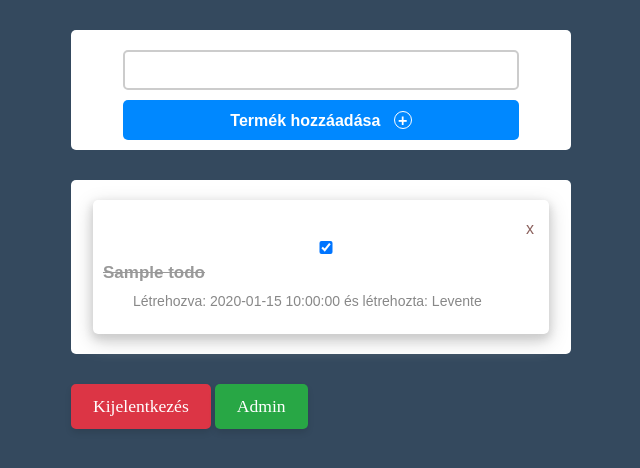
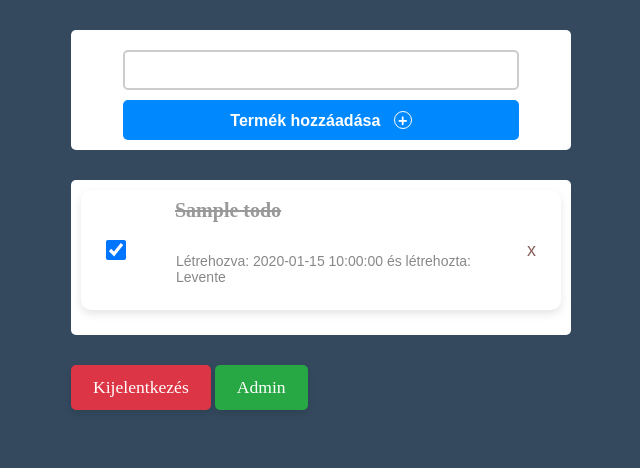
Before and after one commit to SzmrLevee/shoppingapp, a PHP site: page /todo.php in a window 1280 px wide. Shown: the top 468 px of the page, without its empty margins (319-959 px from the left). Run offline with PHP 8.4, Linux system fonts and the light colour scheme; a user stored in the database is signed in; data comes from the database, SQL or seed files in the repository; tables that the repository leaves empty hold one stand-in row (values such as "Sample post").

Commit message:
Termékek javítása

```diff
--- a/shoppingapp/app/check.php
+++ b/shoppingapp/app/check.php
@@ -10,7 +10,7 @@ if (!isset($_SESSION['id'])) {
 }
 
 if (isset($_POST['id'])) {
-    $todoId = $_POST['id'];
+    $todoId = intval($_POST['id']);
 
     $stmt = $conn->prepare("SELECT checked FROM todos WHERE id = ?");
     $stmt->execute([$todoId]);
--- a/shoppingapp/css/style.css
+++ b/shoppingapp/css/style.css
@@ -83,11 +83,45 @@ body {
 }
 
 .todo-item {
-    width: 95%;
-    margin: 10px auto;
-    padding: 20px 10px;
-    box-shadow: 0 4px 8px 0 #ccc, 0 6px 20px 0 #ccc;
-    border-radius: 5px;
+  display: flex;
+  align-items: center;
+  justify-content: space-between;
+  margin-bottom: 15px;
+  background: #fff;
+  border-radius: 10px;
+  padding: 20px;
+  box-shadow: 0 4px 8px rgba(0, 0, 0, 0.1);
+  min-height: 80px;
+}
+
+.todo-checkbox {
+  margin-right: 15px;
+  display: flex;
+  align-items: center;
+}
+
+.todo-content {
+  display: flex;
+  flex-direction: column;
+  flex-grow: 1;
+  justify-content: center;
+}
+
+.todo-content small {
+  font-size: 20px;
+  color: #666;
+  margin: 0;
+}
+
+.todo-remove {
+  margin-left: auto;
+  cursor: pointer;
+  font-size: 18px;
+  color: rgb(139, 97, 93);
+}
+
+.todo-remove:hover {
+  color: #ff0000;
 }
 
 .todo-item h2 {
@@ -130,6 +164,28 @@ body {
 
 .checked {
   color: #999 !important;
+  text-decoration: line-through;
+}
+
+.check-box {
+  margin: 0;
+  cursor: pointer;
+  width: 20px;
+  height: 20px;
+}
+
+.todo-label {
+  font-size: 20px;
+  font-weight: bold;
+  color: #333;
+  margin: 0;
+  padding-left: 5px;
+  padding-top: 15px;
+}
+
+
+.todo-label.checked {
+  color: #999;
   text-decoration: line-through;
 }
 
@@ -179,12 +235,8 @@ input {
   font-size: 15px;
 }
 
-.input-group {
+.input-group i {
   padding: 1% 0;
-    position: relative;
-}
-
-.input-group i {
   position: absolute;
   color: black;
 }
--- a/shoppingapp/todo.php
+++ b/shoppingapp/todo.php
@@ -70,21 +70,21 @@ $isAdmin = ($role == 4);
 
             <?php while($todo = $todosQuery->fetch(PDO::FETCH_ASSOC)) { ?>
                 <div class="todo-item">
-                    <span id="<?php echo $todo['id']; ?>" class="remove-to-do">x</span>
-                    <?php if($todo['checked']){ ?>
+                    <div class="todo-checkbox">
                         <input type="checkbox"
                             class="check-box"
-                               data-todo-id ="<?php echo $todo['id']; ?>"
-                               checked />
-                        <h2 class="checked"><?php echo $todo['title'] ?></h2>
-                    <?php } else { ?>
-                        <input type="checkbox"
-                               data-todo-id ="<?php echo $todo['id']; ?>"
-                               class="check-box" />
-                        <h2><?php echo $todo['title'] ?></h2>
-                    <?php } ?>
-                    <br>
-                    <small>Létrehozva: <?php echo $todo['created_at']; ?> és létrehozta: <?php echo $todo['firstName']; ?></small>
+                            data-todo-id="<?php echo $todo['id']; ?>"
+                            <?php echo $todo['checked'] ? 'checked' : ''; ?> />
+                    </div>
+                    <div class="todo-content">
+                        <label class="todo-label <?php echo $todo['checked'] ? 'checked' : ''; ?>">
+                            <?php echo htmlspecialchars($todo['title']); ?>
+                        </label>
+                        <small>Létrehozva: <?php echo $todo['created_at']; ?> és létrehozta: <?php echo htmlspecialchars($todo['firstName']); ?></small>
+                    </div>
+                    <div class="todo-remove">
+                        <span id="<?php echo $todo['id']; ?>" class="remove-to-do">x</span>
+                    </div>
                 </div>
             <?php } ?>
         </div>
@@ -98,55 +98,62 @@ $isAdmin = ($role == 4);
     </div>
 
     <script>
-        $(document).ready(function(){
+    document.addEventListener('DOMContentLoaded', function() {
+    document.querySelectorAll('.check-box').forEach(function(checkbox) {
+        checkbox.addEventListener('change', function() {
+            const id = this.dataset.todoId;
+            const label = this.closest('.todo-item').querySelector('.todo-label');
+            const isChecked = this.checked;
 
-            $('.remove-to-do').click(function(){
-                const id = $(this).attr('id');
-                const element = $(this).parent();
+            if (isChecked) {
+                label.classList.add('checked');
+            } else {
+                label.classList.remove('checked');
+            }
+            fetch('./app/check.php', {
+                method: 'POST',
+                headers: {
+                    'Content-Type': 'application/x-www-form-urlencoded',
+                },
+                body: `id=${id}`
+            })
+            .then(response => response.text())
+            .then(data => {
+                if (data === 'error') {
+                    alert('Hiba történt az állapot frissítése során.');
+                }
+            })
+            .catch(err => console.error('Hiba:', err));
+        });
+    });
 
-                if (confirm('Biztosan ki akarod törölni?')) {
-                    $.post("./app/remove.php",
-                          {
-                              id: id
+    document.querySelectorAll('.remove-to-do').forEach(function(button) {
+        button.addEventListener('click', function() {
+            const id = this.id;
+            const todoItem = this.closest('.todo-item');
+
+            if (confirm('Biztosan törölni szeretnéd?')) {
+                fetch('./app/remove.php', {
+                    method: 'POST',
+                    headers: {
+                        'Content-Type': 'application/x-www-form-urlencoded',
                     },
-                          (data)  => {
-                             if(data == '1'){
-                                 element.fadeOut(600, function() {
-                                     $(this).remove();
-                                 });
+                    body: `id=${id}`
+                })
+                .then(response => response.text())
+                .then(data => {
+                    if (data === '1') {
+                        todoItem.remove();
                     } else {
-                                 alert('Sikertelen törlés...');
+                        alert('Hiba történt a törlés során.');
                     }
-                          }
-                    );
+                })
+                .catch(err => console.error('Hiba:', err));
             }
         });
-
-            $(".check-box").click(function(){
-                const id = $(this).attr('data-todo-id');
-                const checkbox = $(this);
-                const h2 = $(this).next();
-
-                $.post('./app/check.php',
-                      {
-                          id: id
-                      },
-                      (data) => {
-                          if(data !== 'error'){
-                              if(data === '1'){
-                                  checkbox.prop('checked', true);
-                                  h2.addClass('checked');
-                              } else {
-                                  checkbox.prop('checked', false);
-                                  h2.removeClass('checked');
-                              }
-                          } else {
-                              alert('Sikertelen státusz változtatás...');
-                          }
-                      }
-                );
     });
 });
 </script>
+
 </body>
 </html>
```
Also changed, not shown: shoppingapp/app/remove.php (+8 -10 lines). Lines whose indentation alone changed are shown as unchanged.
